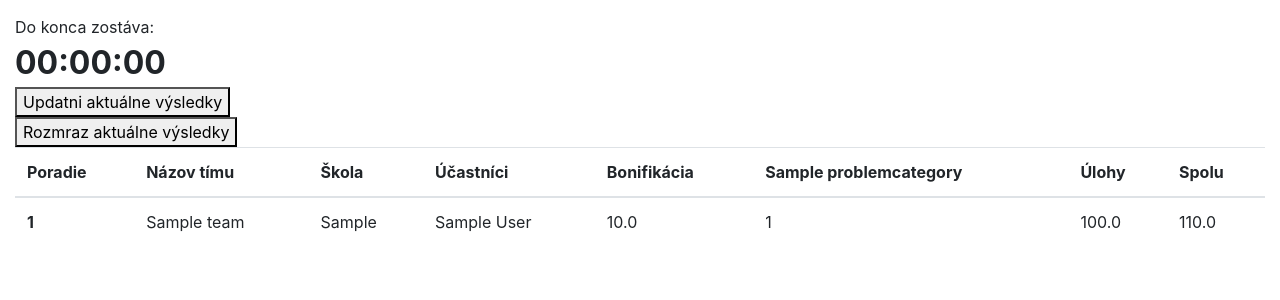
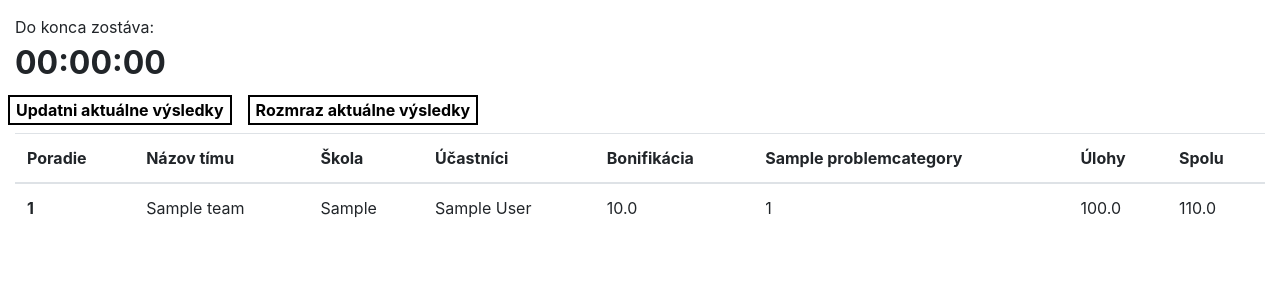
Before and after one commit to ZdruzenieSTROM/sutazeStrom, a Django app: page /1/results/ in a window 1280 px wide. Shown: the part 56-356 px from the top of the page. Run offline with Django 3.2, Linux system fonts and the light colour scheme; a user stored in the database is signed in; tables that the repository leaves empty hold one stand-in row (values such as "Sample post"); some libraries are stand-ins or nearby versions.

Commit message:
freeze results button styles

```diff
--- /dev/null
+++ b/competition/static/css/base.css
@@ -0,0 +1,21 @@
+.main-button {
+    color: black;
+    background-color: white;
+    border: black 2px solid;
+    font-weight: bold;
+}
+
+.main-button:hover {
+    color: white;
+    background-color: black;
+}
+
+.main-button__disabled {
+    color: gray;
+    border-color: gray;
+}
+
+.main-button__disabled:hover {
+    color: gray;
+    background-color: white;
+}
--- a/competition/templates/base.html
+++ b/competition/templates/base.html
@@ -8,6 +8,7 @@
     <meta name="viewport" content="width=device-width,initial-scale=1" />
     <script src="{% static 'js/countdown.js' %}"></script>
     <link rel="stylesheet" href="{% static 'css/bootstrap.min.css' %}" />
+    <link rel="stylesheet" href="{% static 'css/base.css' %}" />
 
     {% block meta %}{% endblock %}
 
--- a/competition/templates/competition/results.html
+++ b/competition/templates/competition/results.html
@@ -12,10 +12,11 @@
 
 Do konca zostáva: <div id="countdown" class="countdown"></div>
 {% if request.user.is_staff %}
-<form action="{% url 'competition:results' event.pk %}" method="POST" >
+  <div class="row">
+    <form action="{% url 'competition:results' event.pk %}" method="POST" class="m-2">
       {% csrf_token %}
       <input type="hidden" id="freeze" name="freeze" value="True">
-  <button type="submit" >
+      <button type="submit" class="main-button">
         <span aria-hidden="true">
           {% if event.frozen_results %}
             Updatni aktuálne výsledky
@@ -26,16 +27,17 @@ Do konca zostáva: <div id="countdown" class="countdown"></div>
       </button>
     </form>
     {% if event.frozen_results %}
-<form action="{% url 'competition:results' event.pk %}" method="POST" >
+      <form action="{% url 'competition:results' event.pk %}" method="POST" class="m-2">
         {% csrf_token %}
         <input type="hidden" id="freeze2" name="freeze" value="False">
-  <button type="submit" >
+        <button type="submit" class="main-button">
           <span aria-hidden="true">
             Rozmraz aktuálne výsledky
           </span>
         </button>
       </form>
     {% endif %}
+  </div>
 {% endif %}
 <table class="table">
   <thead>
```
Lines whose indentation alone changed are shown as unchanged.
